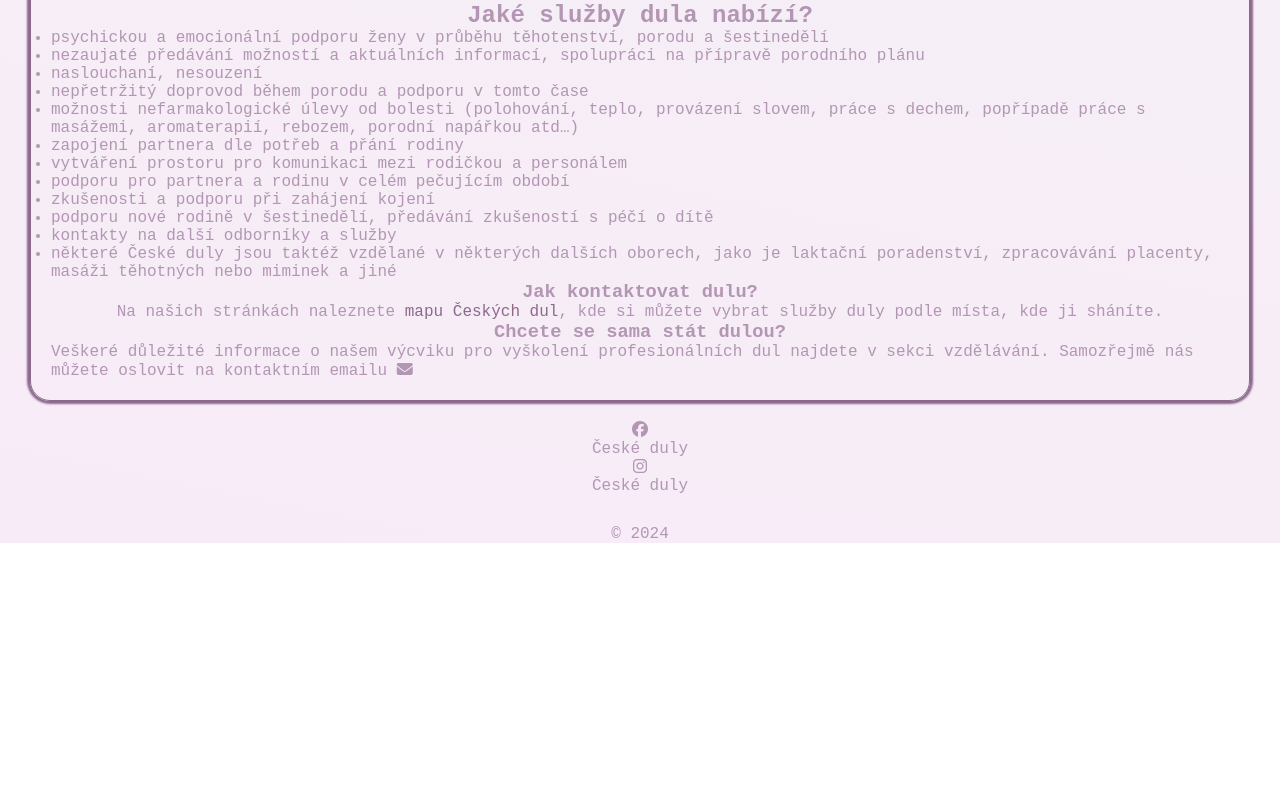
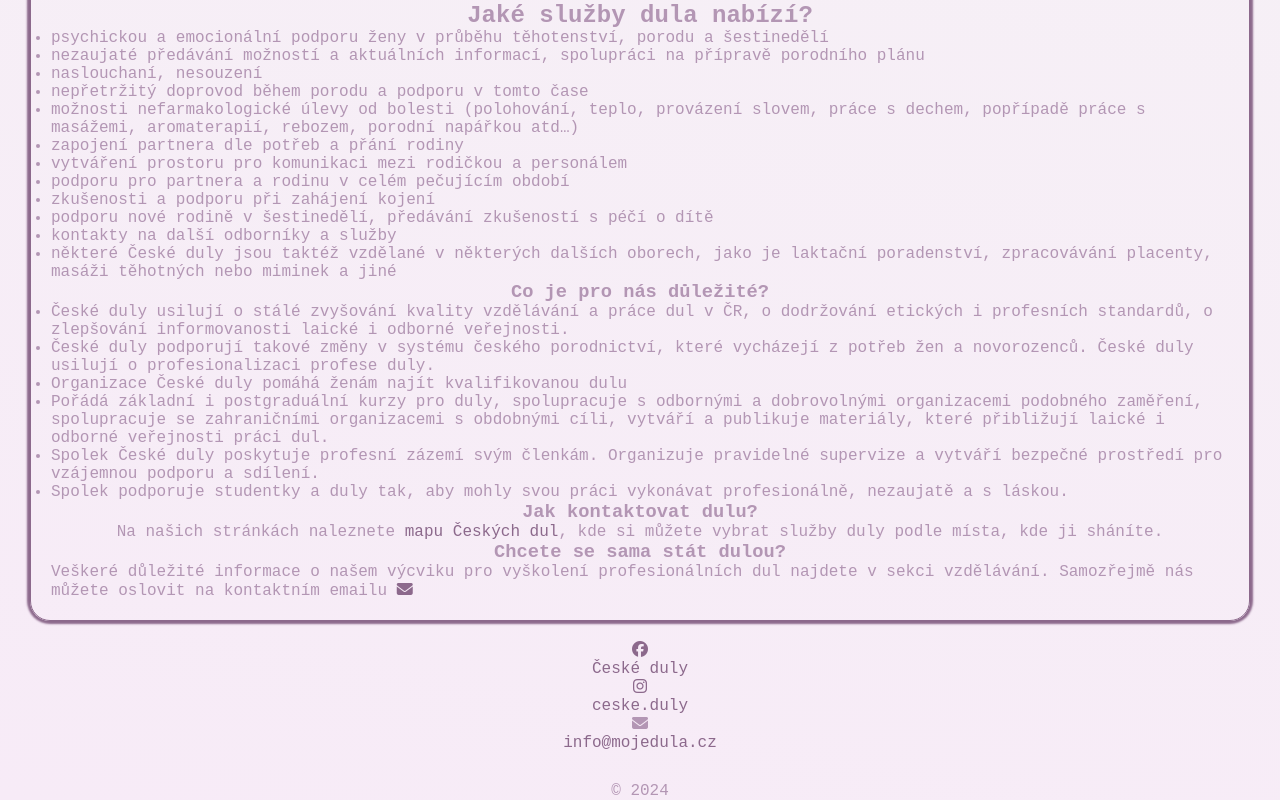
Before and after one commit to CreativeOxana/mojedula, a React (Vite) app: page /about in a window 1280 px wide. Shown: the part 1302-2102 px from the top of the page. Before the commit the page ends 1845 px from the top, so only its background shows below. Built offline with nearby package versions, Linux system fonts and the light colour scheme; a web font is replaced by a local one.

Commit message:
Update Links, style

```diff
--- a/src/pages/About/index.jsx
+++ b/src/pages/About/index.jsx
@@ -116,6 +116,36 @@ export const About = () => {
             těhotných nebo miminek a jiné
           </li>
         </ul>
+        <h3>Co je pro nás důležité?</h3>
+        <ul>
+          <li>
+            České duly usilují­ o stálé zvyšování­ kvality vzdělávání­ a práce
+            dul v ČR, o dodržování­ etických i profesní­ch standardů, o
+            zlepšování­ informovanosti laické i odborné veřejnosti.
+          </li>
+          <li>
+            České duly podporují­ takové změny v systému českého porodnictví­,
+            které vycházejí­ z potřeb žen a novorozenců. České duly usilují­ o
+            profesionalizaci profese duly.
+          </li>
+          <li>Organizace České duly pomáhá ženám nají­t kvalifikovanou dulu</li>
+          <li>
+            Pořádá základní­ i postgraduální­ kurzy pro duly, spolupracuje s
+            odbornými a dobrovolnými organizacemi podobného zaměření­,
+            spolupracuje se zahraniční­mi organizacemi s obdobnými cí­li,
+            vytváří­ a publikuje materiály, které přibližují­ laické i odborné
+            veřejnosti práci dul.
+          </li>
+          <li>
+            Spolek České duly poskytuje profesní zázemí svým členkám. Organizuje
+            pravidelné supervize a vytváří bezpečné prostředí pro vzájemnou
+            podporu a sdílení.
+          </li>
+          <li>
+            Spolek podporuje studentky a duly tak, aby mohly svou práci
+            vykonávat profesionálně, nezaujatě a s láskou.
+          </li>
+        </ul>
         <h3>Jak kontaktovat dulu?</h3>
         <p>
           Na našich stránkách naleznete{' '}
@@ -128,7 +158,10 @@ export const About = () => {
         <p>
           Veškeré důležité informace o našem výcviku pro vyškolení
           profesionálních dul najdete v sekci vzdělávání. Samozřejmě nás můžete
-          oslovit na kontaktním emailu <i className="fa-solid fa-envelope"></i>
+          oslovit na kontaktním emailu{' '}
+          <a href="mailto: vzdelavani@mojedula.cz">
+            <i className="fa-solid fa-envelope"></i>
+          </a>
         </p>
       </div>
     </>
--- a/src/pages/About/style.css
+++ b/src/pages/About/style.css
@@ -25,3 +25,7 @@ h1 {
 .link {
   color: var(--brand-color);
 }
+
+p a {
+  color: var(--brand-color);
+}
--- a/src/pages/Contacts/index.jsx
+++ b/src/pages/Contacts/index.jsx
@@ -6,23 +6,34 @@ export const Contacts = () => {
     <div className="contact">
       <h1>České duly z.s. </h1>
       <p>
-        <strong>Adresa:</strong> Badeniho 1, Praha 6, 160 00
+        <strong>Kde nás najdete? </strong> Badeniho 1, Praha 6, 160 00
       </p>
       <iframe
         src="https://www.google.com/maps/embed?pb=!1m18!1m12!1m3!1d2559.4254400640607!2d14.404977276935456!3d50.09704331274636!2m3!1f0!2f0!3f0!3m2!1i1024!2i768!4f13.1!3m3!1m2!1s0x470b94df6a700001%3A0x7530a92d540647b!2sBadeniho%20290%2F1%2C%20160%2000%20Praha%206-Letn%C3%A1!5e0!3m2!1scs!2scz!4v1717938138099!5m2!1scs!2scz"
-        width="600"
-        height="450"
+        width="450"
+        height="350"
         style={{ border: 0 }}
         allowFullScreen=""
         loading="lazy"
         referrerPolicy="no-referrer-when-downgrade"
       ></iframe>
       <i class="fa-solid fa-envelope"></i>
-      <p>info@mojedula.cz, vzdelavani@mojedula.cz</p>
-      <i className="fa-brands fa-facebook"></i>
-      <p>České duly</p>
-      <i className="fa-brands fa-instagram"></i>
-      <p>ceske.duly</p>
+      <p>
+        <a href="mailto: info@mojedula.cz">info@mojedula.cz</a>,
+        <a href="mailto: vzdelavani@mojedula.cz">vzdelavani@mojedula.cz</a>
+      </p>
+      <a href="https://www.facebook.com/ceske.duly/?locale=cs_CZ">
+        <i className="fa-brands fa-facebook"></i>
+      </a>
+      <a href="https://www.facebook.com/ceske.duly/?locale=cs_CZ">
+        <p>České duly</p>
+      </a>
+      <a href="https://www.instagram.com/ceske.duly/">
+        <i className="fa-brands fa-instagram"></i>
+      </a>
+      <a href="https://www.instagram.com/ceske.duly/">
+        <p>ceske.duly</p>
+      </a>
       <i class="fa-solid fa-comments">
         {' '}
         <i className="fa-brands fa-facebook"></i>
--- a/src/pages/Contacts/style.css
+++ b/src/pages/Contacts/style.css
@@ -11,3 +11,7 @@ iframe {
   margin: 20px;
   border-radius: 20px;
 }
+
+.contact a {
+  color: var(--brand-color);
+}
--- a/src/pages/Education/index.jsx
+++ b/src/pages/Education/index.jsx
@@ -1,3 +1,4 @@
+import { Link } from 'react-router-dom';
 import './style.css';
 
 export const Education = () => {
@@ -19,7 +20,11 @@ export const Education = () => {
           víkend. A to buď v našem krásném výcvikovém centru v srdci Prahy anebo
           online u vás doma (bližší info níže).
         </p>
-        <button>Přihlásit</button>
+        <button>
+          <a href="https://docs.google.com/forms/d/e/1FAIpQLSdfMTYBAZ5AK1qmI3dRgTQg7ODUc7BjC7wKzRhBUK3Zudzm3w/viewform">
+            Přihlásit
+          </a>
+        </button>
 
         <img src="img/pexels.jpg" alt="" width="150px" />
 
@@ -166,13 +171,17 @@ export const Education = () => {
         <h2>Jak se přihlásit</h2>
         <p>
           Jestli máte jasno a chcete se do výcviku přihlásit, vyplňte motivační
-          dopis ZDE a my vás moc rády pozveme na přijímací řízení.
+          dopis{' '}
+          <a href="https://docs.google.com/forms/d/e/1FAIpQLSdfMTYBAZ5AK1qmI3dRgTQg7ODUc7BjC7wKzRhBUK3Zudzm3w/viewform?fbclid=IwAR1I2DWNGVwGxldj5AxPz9U5c-ZXNDmAYoXpKxIs7bx0yUFg_eDSklssIJc">
+            ZDE
+          </a>{' '}
+          a my vás moc rády pozveme na přijímací řízení.
         </p>
         <p>Příští výcvik je plánovaný na rok 2025 – 2027</p>
         <p>
           Dostalo se vám málo informací? Chcete toho o výcviku u Českých dul
-          vědět víc? Nebojte se nás kontaktovat a na cokoli zeptat: Kontaktní
-          formulář (Link do Kontaktů)
+          vědět víc? Nebojte se nás kontaktovat a na cokoli zeptat:{' '}
+          <Link to="/contacts">Kontaktní formulář </Link>
         </p>
         <img src="img/pexels1.jpg" alt="" width="150px" />
       </div>
--- a/src/pages/Education/style.css
+++ b/src/pages/Education/style.css
@@ -24,3 +24,18 @@
 .education-card li {
   padding: 5px;
 }
+
+button {
+
+  background-color: var(--brand-color);
+  border-radius: 20px;
+  padding: 10px;
+  /* border: 1px solid #4e0044; */
+  border: none;
+  box-shadow: 0 0 5px #4e0044;
+}
+
+button a {
+  font-style: bold;
+  font-size: medium;
+}
--- a/src/pages/HomePage/style.css
+++ b/src/pages/HomePage/style.css
@@ -88,7 +88,9 @@ body {
 
 .card-button {
   background-color: var(--brand-color);
-
+  width: 50%;
+  height: 50%;
+  box-shadow: 0 0 5px var(--dark-color);
 }
 
 @media screen and (min-width: 768px) {
--- a/src/pages/components/Footer/index.jsx
+++ b/src/pages/components/Footer/index.jsx
@@ -4,10 +4,22 @@ export const Footer = () => {
   return (
     <>
       <footer>
-        <i className="fa-brands fa-facebook"></i>
-        <p>České duly</p>
-        <i className="fa-brands fa-instagram"></i>
-        <p>České duly</p>
+        <a href="https://www.facebook.com/ceske.duly/?locale=cs_CZ">
+          <i className="fa-brands fa-facebook"></i>
+        </a>
+        <a href="https://www.facebook.com/ceske.duly/?locale=cs_CZ">
+          <p>České duly</p>{' '}
+        </a>
+        <a href="https://www.instagram.com/ceske.duly/">
+          <i className="fa-brands fa-instagram"></i>
+        </a>
+        <a href="https://www.instagram.com/ceske.duly/">
+          <p>ceske.duly</p>
+        </a>
+        <i class="fa-solid fa-envelope"></i>
+        <p>
+          <a href="mailto: info@mojedula.cz">info@mojedula.cz</a>
+        </p>
 
         <div className="footer-container">© 2024</div>
       </footer>
--- a/src/pages/components/Footer/style.css
+++ b/src/pages/components/Footer/style.css
@@ -10,3 +10,7 @@ footer {
   /* background-color: var(--background-color); */
   text-align: center;
 }
+
+footer a {
+  color: var(--brand-color)
+}
--- a/src/pages/components/Form/index.jsx
+++ b/src/pages/components/Form/index.jsx
@@ -81,6 +81,7 @@ export default function Form() {
             placeholder="Zadejte svou zprávu..."
           ></textarea>
         </div>
+        <div className="formcarry-block">
           <p>Přihlašuji se k odběru: </p>
           <label htmlFor="checkbox"> Události </label>
           <input
@@ -98,6 +99,7 @@ export default function Form() {
             onChange={(e) => setEducation(e.target.checked)}
             id="education"
           />
+        </div>
         <div className="formcarry-block">
           <button type="submit"> Poslat </button>
         </div>
--- a/src/pages/components/Form/style.css
+++ b/src/pages/components/Form/style.css
@@ -178,3 +178,8 @@
   border-color: hsl(var(--fc-error-hsl));
   box-shadow: 0px 0px 0px 3px hsla(var(--fc-error-hsl), 12%);
 }
+
+#events input,
+#education input {
+  width: 20px;
+}
```
Also changed, not shown: src/pages/components/Information/index.jsx (added, +27 -0 lines). Lines whose indentation alone changed are shown as unchanged.
